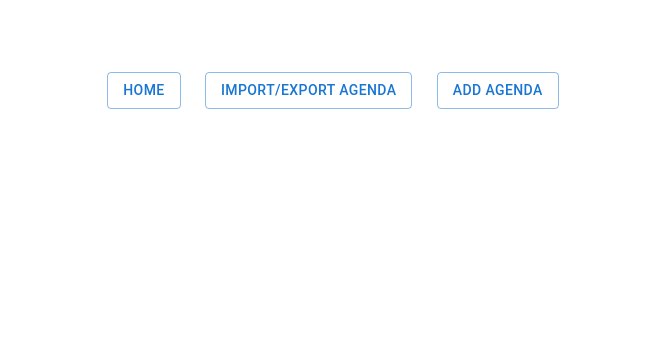
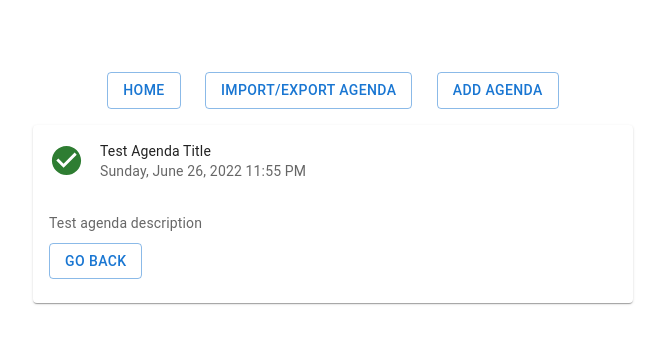
Before and after one commit to gorakhjoshi/agenda-react-app, a React (Create React App) app: page /agendas/view/1 in a window 1280 px wide. Shown: the top 344 px of the page, without its empty margins (309-974 px from the left). Built offline with nearby package versions, Linux system fonts and the light colour scheme; data requests are answered from the project's data file.

Commit message:
viewagenda added

```diff
--- a/package.json
+++ b/package.json
@@ -5,6 +5,7 @@
   "dependencies": {
     "@emotion/react": "^11.9.3",
     "@emotion/styled": "^11.9.3",
+    "@mui/icons-material": "^5.8.4",
     "@mui/material": "^5.8.5",
     "concurrently": "^7.2.2",
     "json-server": "^0.17.0",
--- a/src/App.js
+++ b/src/App.js
@@ -1,5 +1,6 @@
 import { BrowserRouter as Router, Route, Routes } from "react-router-dom";
 import Home from "./Pages/Home";
+import ViewAgendaNew from "./Pages/ViewAgenda";
 import Container from "./screens/Container";
 import Navbar from "./screens/Navbar";
 
@@ -10,6 +11,7 @@ function App() {
         <Navbar />
         <Routes>
           <Route path="/" element={<Home />} />
+          <Route path="/agendas/view/:id" element={<ViewAgendaNew />} />
         </Routes>
       </Container>
     </Router>
--- /dev/null
+++ b/src/Pages/ViewAgenda.js
@@ -0,0 +1,68 @@
+import CancelIcon from "@mui/icons-material/Cancel";
+import CheckCircleIcon from "@mui/icons-material/CheckCircle";
+import { Button } from "@mui/material";
+import Box from "@mui/material/Box";
+import Card from "@mui/material/Card";
+import CardContent from "@mui/material/CardContent";
+import CardHeader from "@mui/material/CardHeader";
+import Typography from "@mui/material/Typography";
+import Moment from "moment";
+import { useEffect, useState } from "react";
+import { Link, useParams } from "react-router-dom";
+
+export default function ViewAgendaNew() {
+  const [agenda, setAgenda] = useState({
+    title: "",
+    description: "",
+    status: false,
+    day: "",
+  });
+  const { id } = useParams();
+
+  useEffect(() => {
+    laodAgenda();
+  }, []);
+
+  const laodAgenda = async () => {
+    const response = await fetch(`http://localhost:3002/agendas/${id}`);
+    const result = await response.json();
+    setAgenda(result);
+  };
+
+  return (
+    <Box
+      display="flex"
+      flexDirection={{ xs: "column", sm: "row" }}
+      alignItems={{ xs: "stretched", sm: "flex-start" }}
+      justifyContent={"center"}
+      marginTop={2}
+    >
+      <Card sx={{ width: "600px" }}>
+        <CardHeader
+          avatar={
+            agenda.status ? (
+              <CheckCircleIcon fontSize="large" color="success" />
+            ) : (
+              <CancelIcon fontSize="large" color="error" />
+            )
+          }
+          title={agenda.title}
+          subheader={Moment(agenda.day).format("LLLL")}
+        />
+        <CardContent>
+          <Typography variant="body2" color="text.secondary">
+            {agenda.description}
+          </Typography>
+          <Button
+            variant="outlined"
+            component={Link}
+            to={"/"}
+            sx={{ marginTop: "10px" }}
+          >
+            Go Back
+          </Button>
+        </CardContent>
+      </Card>
+    </Box>
+  );
+}
```
Also changed, not shown: 1 other file (tests, documents, lock files or other folders).
